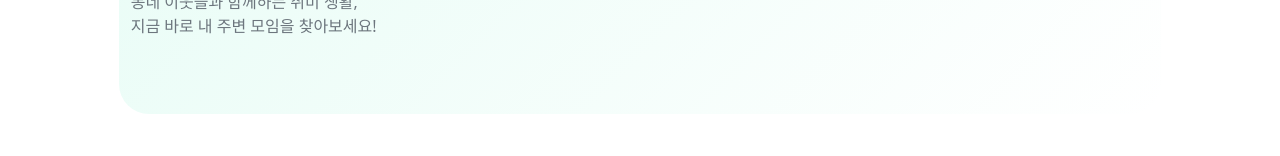
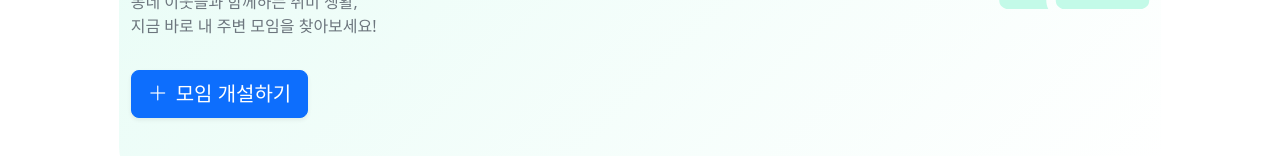
Before and after one commit to thk071229/soso-fe, a React (Vite) app in the folder soso/: page / in a window 1280 px wide. Shown: the part 480-636 px from the top of the page. Built offline with nearby package versions, Linux system fonts and the light colour scheme; no server answers.

Commit message:
소모임 생성 페이지 연동

```diff
--- a/soso/src/component/Content.jsx
+++ b/soso/src/component/Content.jsx
@@ -5,6 +5,7 @@ import Home from "./Home";
 import Agreement from "./account/accountjoin/Agreement";
 import AccountLogin from "./account/AccountLogin";
 import InitialSetup from "./account/accountjoin/InitialSetup";
+import ClubCreate from "./club/ClubCreate";
 
 
 export default function Content() {
@@ -26,6 +27,9 @@ export default function Content() {
                         <Route path="/account/login" element={<AccountLogin/>}></Route>
                         <Route path="/account/initial-setup" element={<InitialSetup/>}></Route>
 
+                        {/* 소모임 관련 페이지 */}
+                        <Route path="/club/create" element={<ClubCreate/>}></Route>
+
                     </Routes>
                 </div>
             </div>
--- a/soso/src/component/Home.jsx
+++ b/soso/src/component/Home.jsx
@@ -1,5 +1,6 @@
 import ClubCard from "../component/ClubCard";
 import styles from "./Home.module.css";
+import { Link } from "react-router-dom";
 
 export default function Home() {
 
@@ -79,6 +80,11 @@ export default function Home() {
                                 동네 이웃들과 함께하는 취미 생활,<br />
                                 지금 바로 내 주변 모임을 찾아보세요!
                             </p>
+
+                            <Link to="/club/create" className="btn btn-primary btn-lg mt-3 shadow-sm">
+                                <i className="bi bi-plus-lg me-2"></i>모임 개설하기
+                            </Link>
+
                         </div>
                         {/* 배너 오른쪽엔 일러스트나 이미지가 들어가면 좋음 (일단 비워둠) */}
                         <div className="col-md-6 text-end d-none d-md-block">
--- /dev/null
+++ b/soso/src/component/club/ClubCreate.jsx
@@ -0,0 +1,7 @@
+
+export default function ClubCreate(){
+
+    return (<>
+
+    </>)
+}
```
Also changed, not shown: soso/src/component/club/ClubCreate.module.css (added).
